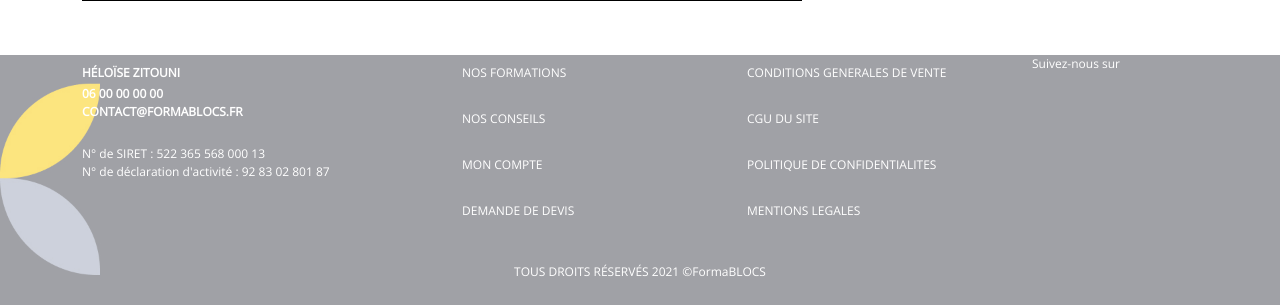
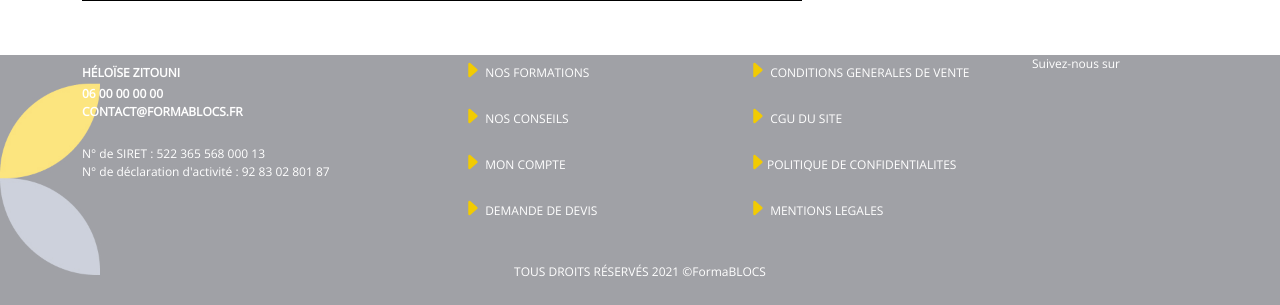
Before and after one commit to jeanseb62/Forma-Blocs, a Symfony app: template templates/default/index.html.twig in a window 1280 px wide. Shown: the part 3069-3374 px from the top of the page. Run offline with Twig, Linux system fonts and the light colour scheme; the template is opened without the code that fills it, so the values that code supplies are empty; some libraries are stand-ins or nearby versions.

Commit message:
Update base.html.twig

```diff
--- a/templates/base.html.twig
+++ b/templates/base.html.twig
@@ -14,6 +14,9 @@
 
     <link href="https://cdn.jsdelivr.net/npm/bootstrap@5.1.0/dist/css/bootstrap.min.css" rel="stylesheet"
         integrity="sha384-KyZXEAg3QhqLMpG8r+8fhAXLRk2vvoC2f3B09zVXn8CA5QIVfZOJ3BCsw2P0p/We" crossorigin="anonymous">
+
+   	<link rel="stylesheet" href="https://cdn.jsdelivr.net/npm/bootstrap-icons@1.5.0/font/bootstrap-icons.css">
+
     <link rel="stylesheet" href={{ asset('css/style.css')}}>
     {#{{ encore_entry_link_tags('app') }}#}
     {% endblock %}
```
